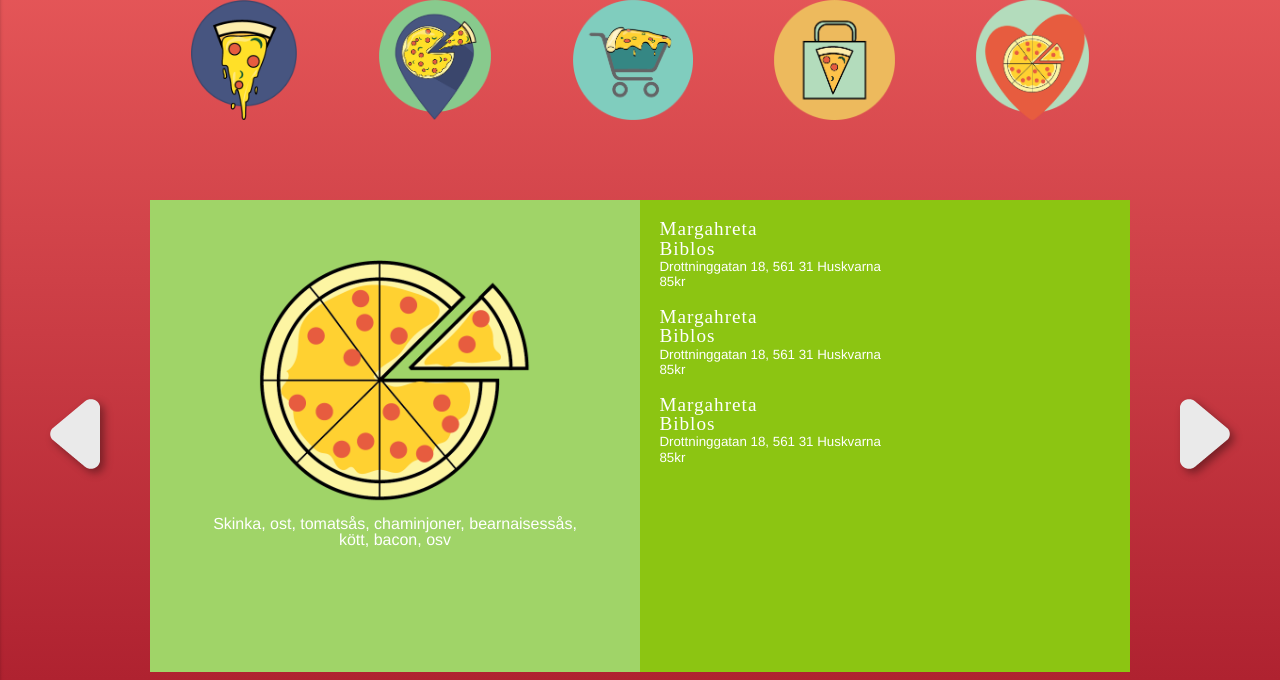
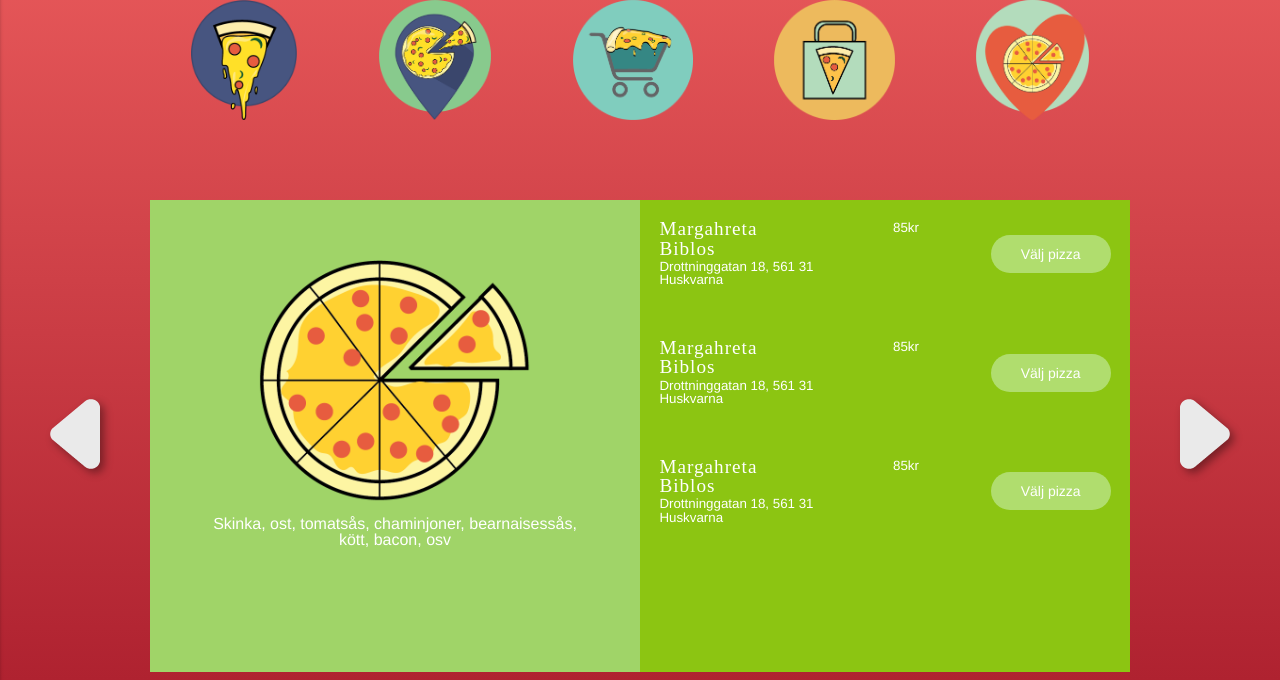
Before and after one commit to TheSwedishScout/pizzajakten, a PHP site: page /pizzerior.php in a window 1280 px wide. Shown: the part 120-800 px from the top of the page. Run offline with PHP 8.4, Linux system fonts and the light colour scheme; some libraries are stand-ins or nearby versions.

Commit message:
Knappar på pizzerior

```diff
--- a/css/main.css
+++ b/css/main.css
@@ -580,7 +580,7 @@ main.right.kassa {
 
 /* FORM */
 
-input[type=submit], input[type=reset] {
+.kassa>input[type=submit], .kassa>input[type=reset] {
 	background: rgba(255, 241, 153, 0.8);
 	border: none;
 	border-radius: 25px;
@@ -829,3 +864,56 @@ input::placeholder {
     line-height: 22px;
     letter-spacing: 1px;
     }
+
+
+.right.pizzerior li {
+	padding: 15px;
+	column-count: 2;
+	display: block;
+	height: 100px;
+}
+
+.right.pizzerior>form {
+	width: 50%;
+	margin: 0px;
+	float: right;
+}
+
+.right.pizzerior input[type=submit]{
+	margin: 0px;
+	float: right;
+
+	background: rgba(191, 232, 150, 0.7);
+	color: rgba(127, 191, 63, 1);
+
+	border: none;
+	border-radius: 25px;
+    color: white;
+    padding: 11px 30px;
+    box-sizing: border-box;
+
+    text-align: center;
+    text-decoration: none;
+    display: inline-block;
+    font-size: 14px;
+    font-family: helvetica;
+    cursor: pointer;
+}
+
+.right.pizzerior input[type=submit]:hover {
+	background: rgba(38, 62, 13, 0.4);
+	transition-timing-function: ease-in;
+	transition: 0.3s;
+}
+
+.right.pizzerior input[type=submit]:active {
+	background: rgba(38, 62, 13, 0.4);
+	transition-timing-function: ease-in;
+	transition: 0.3s;
+}
+
+.right.pizzerior input[type=submit]:focus {
+	background: rgba(38, 62, 13, 0.4);
+	transition-timing-function: ease-in;
+	transition: 0.3s;
+}
--- a/pizzerior.php
+++ b/pizzerior.php
@@ -14,25 +14,41 @@
 </main>
 <main class="right pizzerior">
 	<h2></h2>
-        <!--Karta på pizzerior med knappar för location, rating och price-->
+
         <ul>
         	<li>
+
                 <h3>Margahreta</h3>
                 <h3>Biblos</h3>
                 <p>Drottninggatan 18, 561 31 Huskvarna</p>
                 <p>85kr</p>
+
+                <form action="">
+                    <input type="submit" name="Välj denna" value="Välj pizza">
+                    <input type="hidden" name="">
+                </form>
             </li>
             <li>
                 <h3>Margahreta</h3>
                 <h3>Biblos</h3>
                 <p>Drottninggatan 18, 561 31 Huskvarna</p>
                 <p>85kr</p>
+
+                <form action="">
+                    <input type="submit" name="Välj denna" value="Välj pizza">
+                    <input type="hidden" name="">
+                </form>
             </li>
             <li>
                 <h3>Margahreta</h3>
                 <h3>Biblos</h3>
                 <p>Drottninggatan 18, 561 31 Huskvarna</p>
                 <p>85kr</p>
+
+                <form action="">
+                    <input type="submit" name="Välj denna" value="Välj pizza">
+                    <input type="hidden" name="">
+                </form>
             </li>
         </ul>
 </main>
```
Also changed, not shown: other parts of css/main.css (+36 -1 lines). Lines whose indentation alone changed are shown as unchanged.
